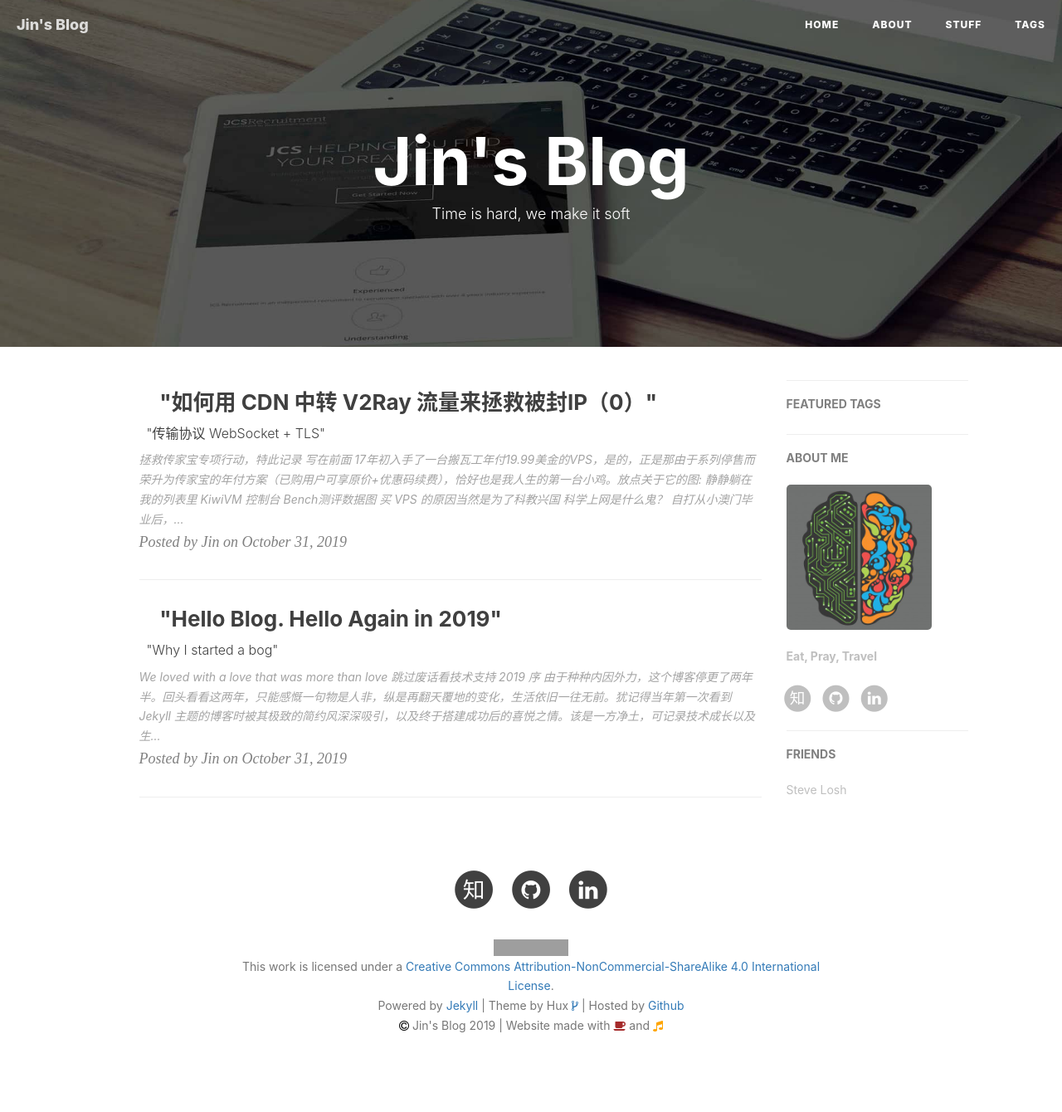
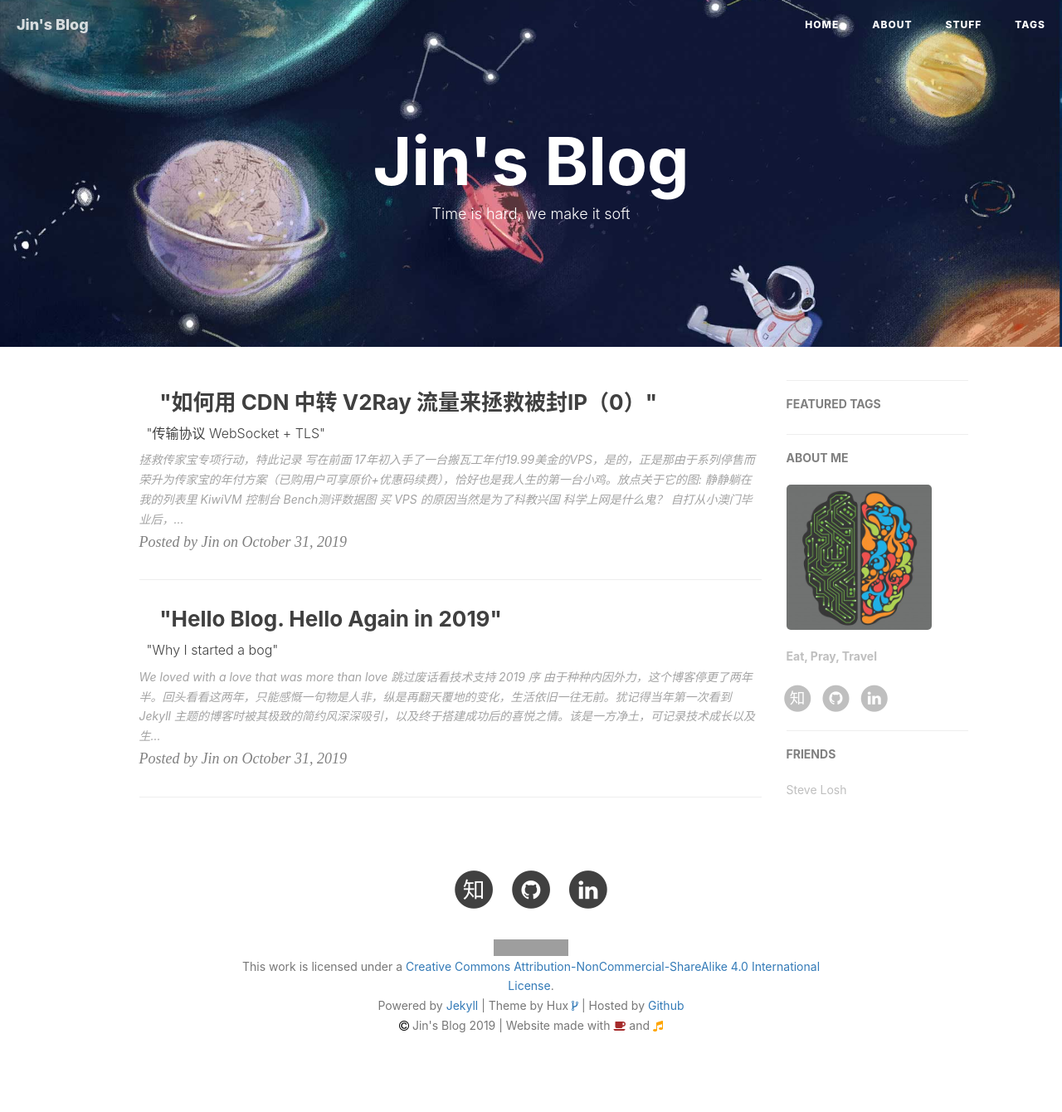
Before and after one commit to yanxxjin/yanxxjin.github.io, a Jekyll site: the page built from index.html, in a window 1280 px wide. Shown: the whole page at 83% size. Built offline with Jekyll 4.4.1, drawn with Linux system fonts in a browser that asks for light colours; nearby versions of some CDN libraries; the list of posts is cut into pages by our own code; comment, search, counter and statistics services are not loaded; grey boxes are pictures that could not be loaded.

Commit message:
Update _config.yml

```diff
--- a/_config.yml
+++ b/_config.yml
@@ -1,7 +1,7 @@
 # Site settings
 title: Jin's Blog
 SEOTitle: YJ的博客 | Jin's Blog
-header-img: img/home-bg.jpg
+header-img: img/homepage-bg.jpg
 email: jinyans@coolmail.works
 description: "前端, 多语言者 | YJ，Front-End Web Developer, Polyglot | 这里是 @YJ 的个人博客"
 keyword: "YJ, Jin, blog, polyglot, Yan, @YanJin, YJ的博客, Jin's Blog, 博客, 个人网站, 互联网, 前端, 多语言"
```
